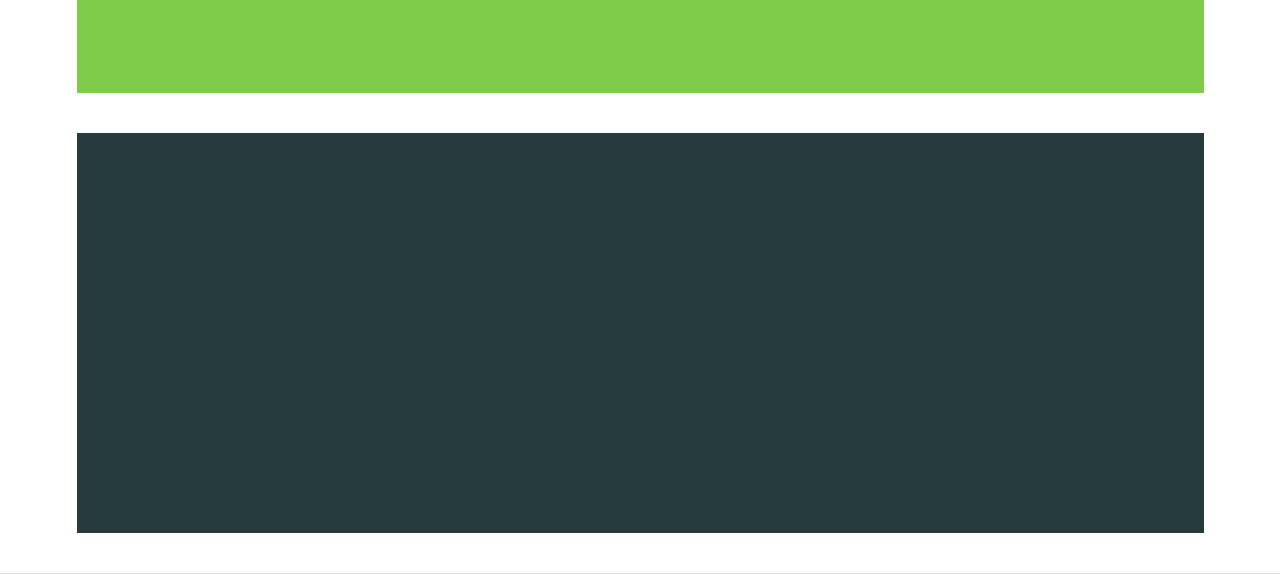
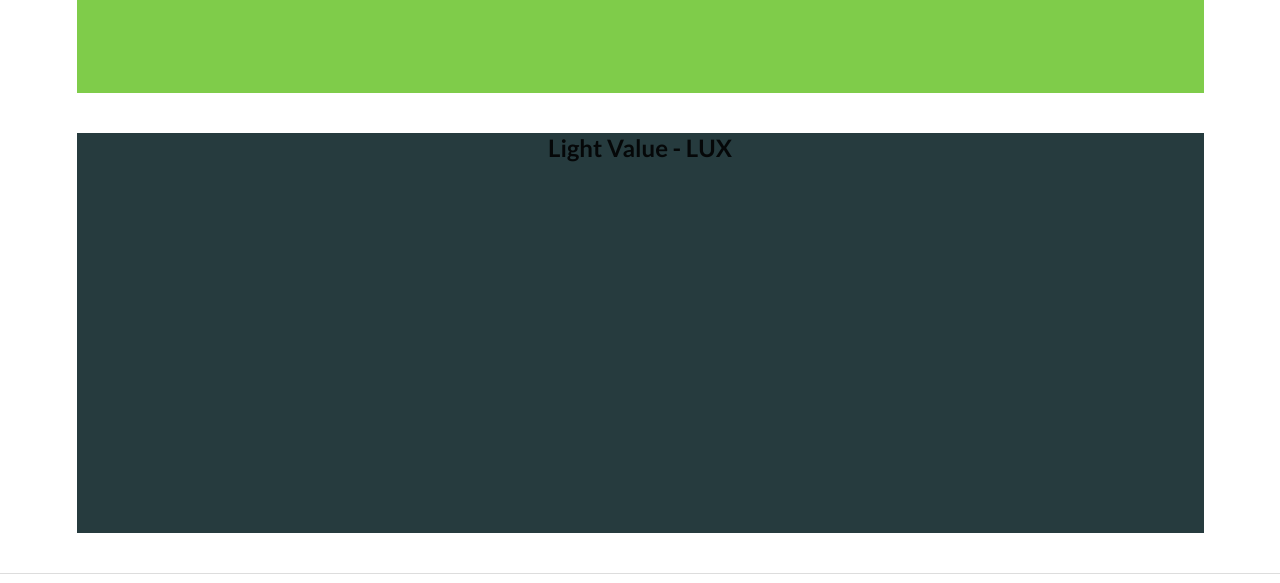
Before and after one commit to Ace-Key/weather-u_project, a plain HTML site: page index.html in a window 1280 px wide. Shown: the part 1180-1763 px from the top of the page. Drawn offline with nearby package versions, Linux system fonts and the light colour scheme.

Commit message:
update-sensors=one

```diff
--- a/index.html
+++ b/index.html
@@ -214,16 +214,18 @@
 
 <div class="ui divider" style="margin-top: 40px;"></div>
 <div class="ui stackable center container" id="c2"></div>
-<div class="ui stackable center container" id="cE"></div>
+<div class="ui stackable center container" id="cE">
+<h2 style = "text-align: center;">Light Value - LUX</h2>
+</div>
 
 <div class="ui divider" style="margin-top: 40px; margin-bottom: 40px;"></div>
 
 
 <div class="ui stackable center container" id="c3">
 <div class="cw"></div>
-<img class="ui stackable large centered image" id="w_img" src="images/qe2.png"/>
+<img class="ui stackable large centered stackable image" id="w_img" src="images/qe2.png"/>
 
- </div>
+</div>
 
 <!-- QEII Park Image from http://www.wellingtonnz.com/screen/locations-directory/queen-elizabeth-park/
 Other Images are self-made
```
